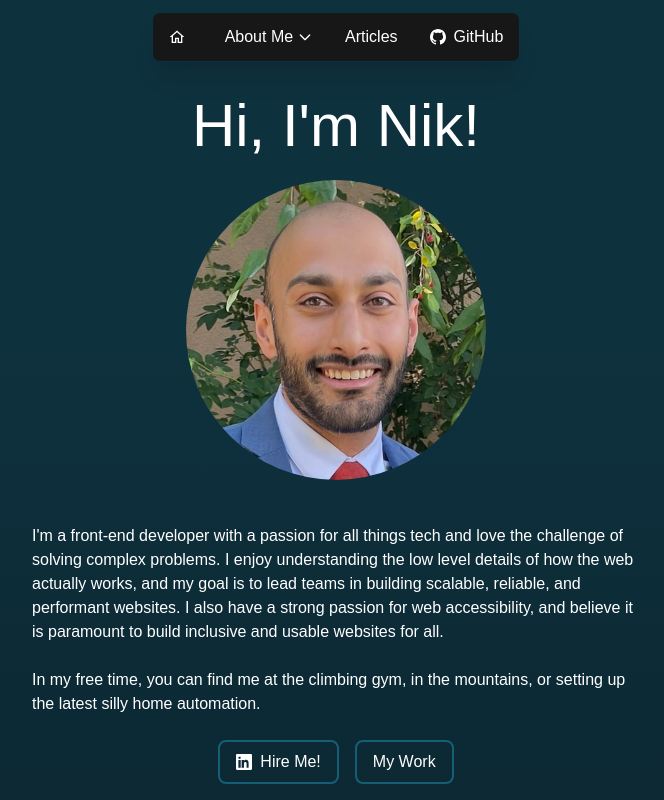
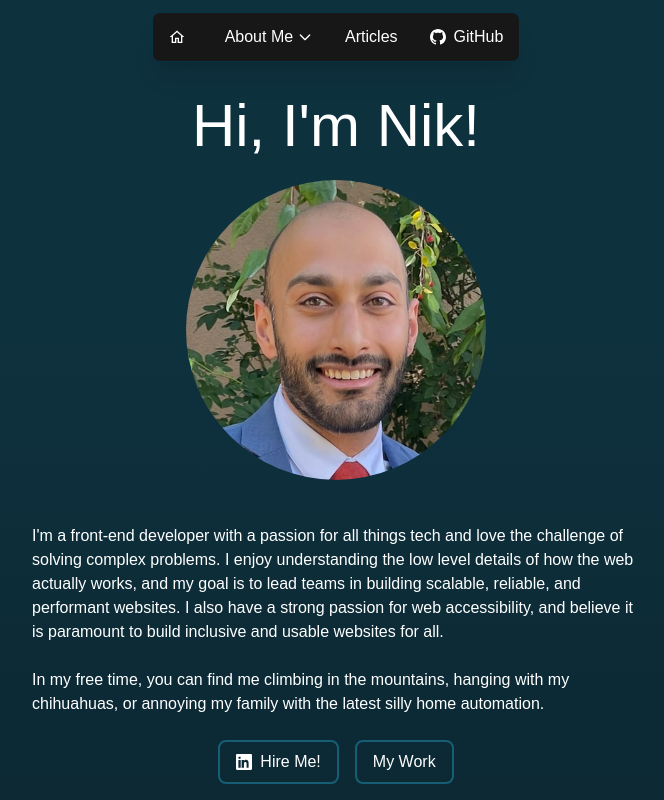
Before and after one commit to NikS-44/personal-portfolio, a Next.js app: page / in a window 1280 px wide. Shown: the top 800 px of the page, without its empty margins (304-968 px from the left). Built offline with nearby package versions, Linux system fonts and the light colour scheme.

Commit message:
feat: more styling updates

```diff
--- a/app/articles/page.tsx
+++ b/app/articles/page.tsx
@@ -32,9 +32,9 @@ const articles: Article[] = [
 
 const Articles = () => {
   return (
-    <div className="mx-auto max-w-4xl pt-20">
+    <div className="mx-auto max-w-4xl">
       <h2 className="mb-8 text-center text-3xl font-bold text-white">Latest Articles</h2>
-      <div className="grid gap-8 md:grid-cols-2">
+      <div className="mx-2 grid gap-8 md:grid-cols-2">
         {articles.map((post) => (
           <Link
             key={post.id}
--- a/app/components/homepage/Greeting.tsx
+++ b/app/components/homepage/Greeting.tsx
@@ -17,8 +17,8 @@ const Greeting = () => {
         accessibility, and believe it is paramount to build inclusive and usable websites for all.
       </p>
       <p>
-        In my free time, you can find me at the climbing gym, in the mountains, or setting up the latest silly home
-        automation.
+        In my free time, you can find me climbing in the mountains, hanging with my chihuahuas, or annoying my family
+        with the latest silly home automation.
       </p>
       <div className="flex gap-4">
         <div className="relative rounded-lg border-2 border-cyan-800 text-white transition-colors hover:border-cyan-600">
--- a/app/layout.tsx
+++ b/app/layout.tsx
@@ -33,7 +33,7 @@ export default function RootLayout({
         className={`${geistSans.variable} ${geistMono.variable} background-element flex min-h-dvh flex-col antialiased focus-visible:outline focus-visible:outline-2 focus-visible:outline-cyan-400`}
       >
         <Header />
-        {children}
+        <main className="[&>*:first-child]:pt-20">{children}</main>
       </body>
     </html>
   );
--- a/app/page.tsx
+++ b/app/page.tsx
@@ -5,10 +5,10 @@ import Greeting from "@/app/components/homepage/Greeting";
 
 export default function Home() {
   return (
-    <main className="w-full flex-grow">
+    <>
       <section
         id="about"
-        className="mx-auto mb-4 flex min-h-svh max-w-2xl flex-col items-center justify-center gap-6 px-8 pt-20 text-white"
+        className="mx-auto mb-4 flex min-h-svh max-w-2xl flex-col items-center justify-center gap-6 px-8 text-white"
       >
         <Greeting />
       </section>
@@ -18,6 +18,6 @@ export default function Home() {
       <section id="projects" className="flex min-h-svh flex-col items-center justify-center py-16">
         <Projects />
       </section>
-    </main>
+    </>
   );
 }
```
